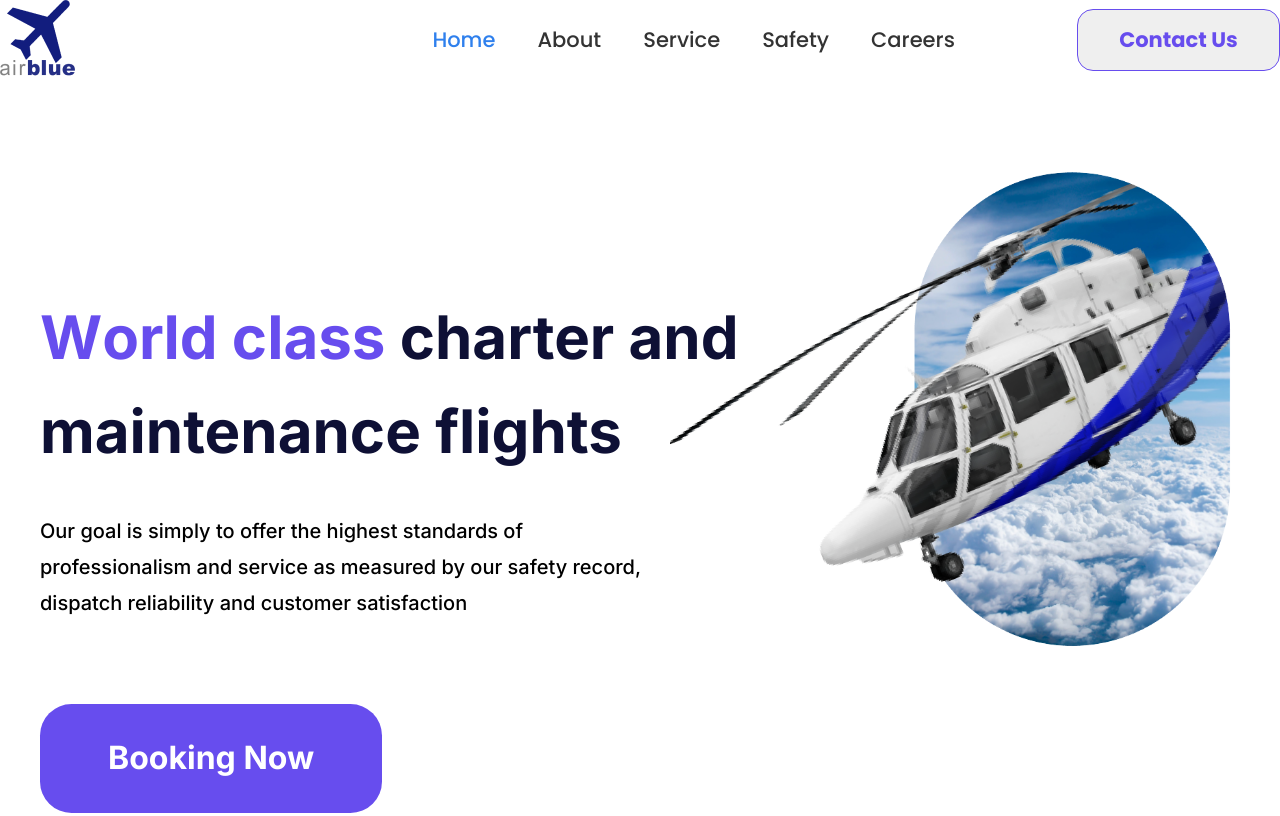
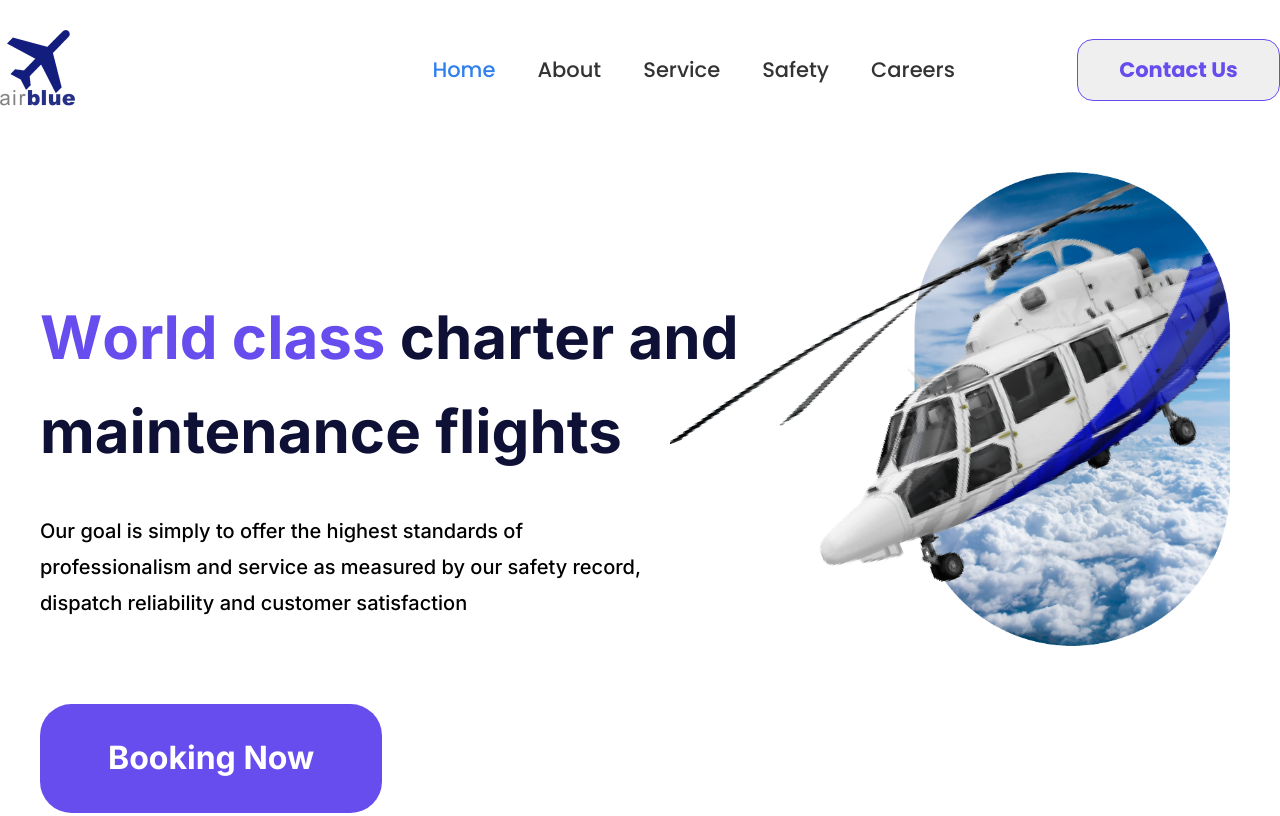
Before and after one commit to mudasaryaqoob1/air-flight, a plain HTML site: page index.html in a window 1280 px wide. Shown: the top 816 px of the page. Drawn offline with nearby package versions, Linux system fonts and the light colour scheme.

Commit message:
Update style.css

```diff
--- a/style.css
+++ b/style.css
@@ -5,7 +5,7 @@
 
 .navigation-container{
     /* padding: 10px 240px; */
-    /* padding-top: 200px; */
+    padding-top: 30px;
     width: 100%;
     display: flex;
     justify-content: space-between;
```
